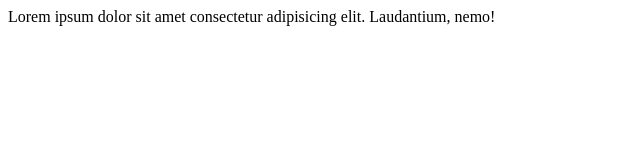
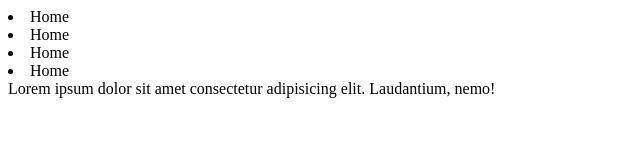
Before and after one commit to Shaxa8000/testing-github, a plain HTML site: page index.html in a window 1280 px wide. Shown: the whole page, without its empty margins (0-640 px from the left). Drawn offline with Linux system fonts and the light colour scheme.

Commit message:
navbar done

```diff
--- a/index.html
+++ b/index.html
@@ -7,6 +7,12 @@
     <title>Document</title>
 </head>
 <body>
+    <nav>
+        <li>Home</li>
+        <li>Home</li>
+        <li>Home</li>
+        <li>Home</li>
+    </nav>
     <section>Lorem ipsum dolor sit amet consectetur adipisicing elit. Laudantium, nemo!</section>
 </body>
 </html>
```
